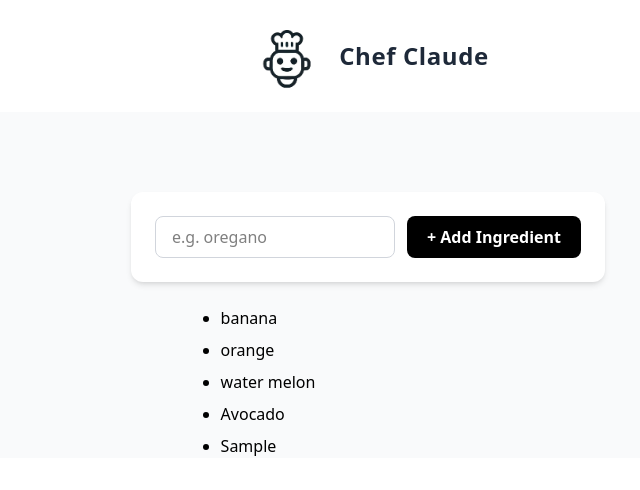
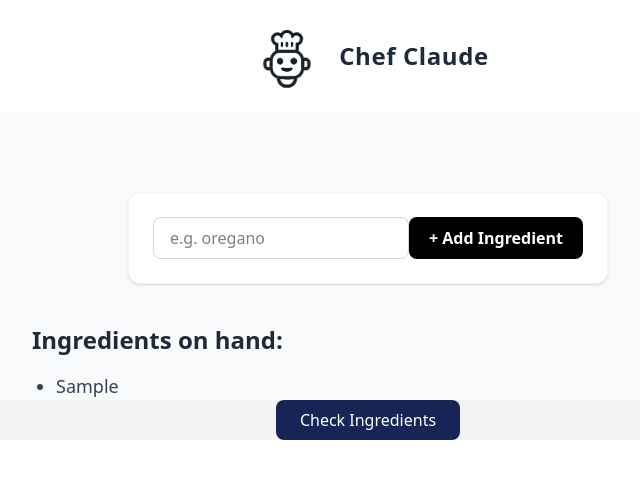
Before and after one commit to elyse-iradukunda/Chef-Claude, a React (Vite) app: page / in a window 1280 px wide. Both pictures are taken after typing "Sample" into the empty fields and a click on the button "+ Add Ingredient". Shown: the top 490 px of the page, without its empty margins (272-912 px from the left). Built offline with nearby package versions, Linux system fonts and the light colour scheme.

Commit message:
updates for today

```diff
--- a/src/App.jsx
+++ b/src/App.jsx
@@ -1,11 +1,14 @@
 import Header from "./components/Header"
 import Form from "./components/Form"
+import Ready from "./components/Ready"
+
 
 function App() {
   return (
     <>
      <Header/>
      <Form/>
+     <Ready/>
     </>
   )
 }
--- a/src/components/Form.jsx
+++ b/src/components/Form.jsx
@@ -1,43 +1,70 @@
 import { useState } from "react";
 
 export default function Main() {
-  const [items, setItems] = useState(["banana", "orange", "water melon","Avocado"]);
+  const [items, setItems] = useState([]);
   const [inputValue, setInputValue] = useState("");
 
   function handleSubmit(e) {
     e.preventDefault();
+    if (inputValue.trim() === "") return;
     setItems([...items, inputValue]);
     setInputValue("");
   }
 
   return (
-    <main className="flex flex-col items-center justify-center pt-20 bg-gray-50">
+    <main className="flex flex-col items-center  pt-20 bg-gray-50 px-4">
+
       <form
         onSubmit={handleSubmit}
-        className="flex gap-3 bg-white p-6 rounded-xl shadow-md"
+        className="flex bg-white p-6 rounded-xl shadow-sm border border-gray-100"
       >
         <input
           aria-label="Add Ingredient"
           placeholder="e.g. oregano"
           type="text"
-          className="border border-gray-300 rounded-lg px-4 py-2 w-60"
-          name="ingredient"
+          className="border border-gray-300 rounded-lg px-4 py-2 w-full sm:w-64 focus:outline-none focus:ring-2 focus:ring-orange-200"
           value={inputValue}
           onChange={(e) => setInputValue(e.target.value)}
         />
         <button
           type="submit"
-          className="bg-black text-white px-5 py-2 rounded-lg font-semibold"
+          className="bg-black  text-white px-5 py-2 rounded-lg font-semibold transition-colors"
         >
           + Add Ingredient
         </button>
       </form>
 
-      <ul className="mr-50 list-disc mt-6 space-y-2">
-        {items.map((item, index) => (
-          <li key={index}>{item}</li>
-        ))}
-      </ul>
+
+      {items.length > 0 && (
+        <section className="w-full max-w-2xl mt-10">
+          <h2 className="text-2xl font-bold mb-4 text-gray-800">Ingredients on hand:</h2>
+          <ul className="list-disc ml-6 space-y-2 text-gray-700 text-lg">
+            {items.map((item, index) => (
+              <li key={index} className="capitalize">{item}</li>
+            ))}
+          </ul>
+
+          {items.length >= 4 && (
+            <div className="mt-12 mb-20 bg-[#f4f2ed] rounded-xl p-8 flex flex-col md:flex-row items-center justify-between shadow-sm border border-gray-200 animate-in fade-in slide-in-from-bottom-4 duration-500">
+              <div className="text-left mb-6 md:mb-0">
+                <h3 className="text-xl font-bold text-gray-900 mb-1">
+                  Ready for a recipe?
+                </h3>
+                <p className="text-gray-500">
+                  Generate a recipe from your list of ingredients.
+                </p>
+              </div>
+
+              <button
+                className="bg-red-600 text-white font-medium px-8 py-3 rounded-xl text-lg transition-colors whitespace-nowrap shadow-md"
+                onClick={() => console.log("Generating recipe for:", items)}
+              >
+                Get a recipe
+              </button>
+            </div>
+          )}
+        </section>
+      )}
     </main>
   );
 }
--- a/src/components/Header.jsx
+++ b/src/components/Header.jsx
@@ -1,10 +1,10 @@
-import logo from "../assets/logo.png";
+
 
 export default function Header() {
   return (
     <header className="flex items-center justify-center px-8 py-4 bg-white shadow-md">
       <div className="flex items-center gap-3">
-        <img src={logo} alt="chef claude logo" className="w-20 h-20 object-contain" />
+        <img src="/logo.png" alt="chef claude logo" className="w-20 h-20 object-contain" />
         <h1 className="text-2xl font-bold text-gray-800 tracking-wide">
           Chef Claude
         </h1>
--- /dev/null
+++ b/src/components/Ready.jsx
@@ -0,0 +1,43 @@
+import React, { useState } from 'react';
+
+const Ready = () => {
+  const [isVisible, setIsVisible] = useState(false);
+
+  return (
+    <div className="flex flex-col items-center justify-center  bg-gray-100">
+
+      {!isVisible && (
+        <button
+
+          onClick={() => setIsVisible(true)}
+
+          className="px-6 py-2 bg-blue-950 text-white rounded-lg"
+        >
+          Check Ingredients
+        </button>
+      )}
+
+      {isVisible && (
+        <div className="w-full max-w-2xl  rounded-xl p-8 flex flex-col md:flex-row items-center justify-between   border-gray-200 ">
+          <div className="text-left mb-6 md:mb-0">
+            <h2 className="text-2xl md:text-3xl font-semibold text-black mb-2">
+              Ready for a recipe?
+            </h2>
+            <p className="text-gray-500 text-lg">
+              Generate a recipe from your list of ingredients.
+            </p>
+          </div>
+
+          <button
+            className="bg-red-600 text-white font-medium px-8 py-3 rounded-xl text-lg"
+            onClick={() => alert('Generating recipe...')}
+          >
+            Get a recipe
+          </button>
+        </div>
+      )}
+    </div>
+  );
+};
+
+export default Ready;
```
Also changed, not shown: public/logo.png (renamed from src/assets/logo.png).
